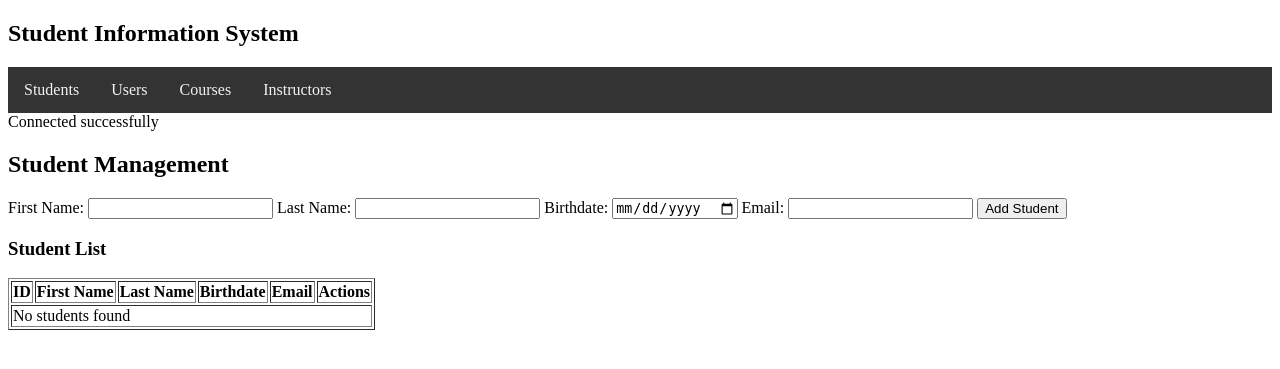
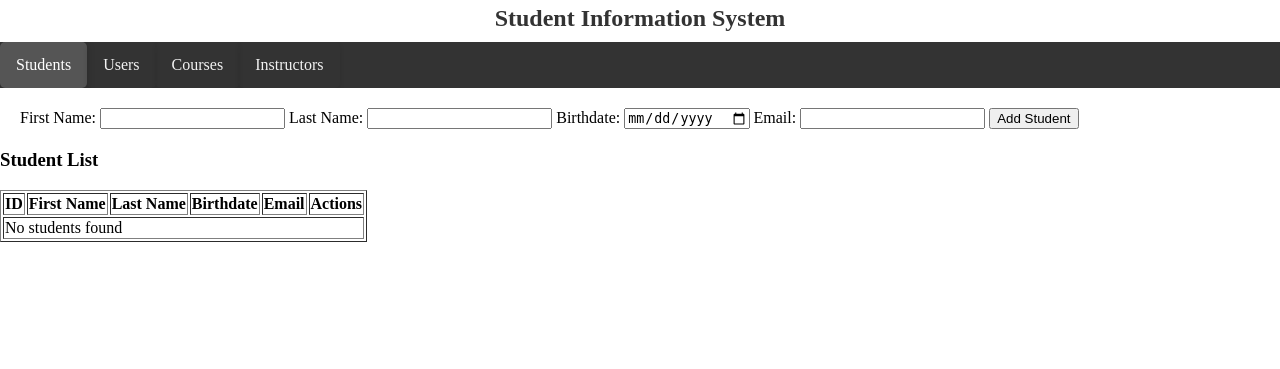
Before and after one commit to valenciakirst/CIT17, a PHP site: page /dashboard.php in a window 1280 px wide. Shown: the top 369 px of the page. Run offline with PHP 8.4, Linux system fonts and the light colour scheme; data that the repository does not hold is empty.

Commit message:
final project update 2

```diff
--- a/db.php
+++ b/db.php
@@ -9,7 +9,5 @@ $conn = new mysqli($servername, $username, $password, $dbname);
 
 if ($conn->connect_error) {
     die("Connection failed: " . $conn->connect_error);
-} else {
-    echo "Connected successfully";
 }
 ?>
--- a/instructor.php
+++ b/instructor.php
@@ -23,20 +23,18 @@ if ($_SERVER["REQUEST_METHOD"] == "POST" && isset($_POST["addInstructor"])) {
     $insertSql = "INSERT INTO Instructor (first_name, last_name, email) VALUES ('$newFirstName', '$newLastName', '$newEmail')";
     $conn->query($insertSql);
     header("Location: instructor.php");
-    exit();
 }
 
 
 if ($_SERVER["REQUEST_METHOD"] == "POST" && isset($_POST["updateInstructor"])) {
-    $instructorId = isset($_POST["instructorId"]) ? $_POST["instructorId"] : '';
-    $newFirstName = isset($_POST["newFirstName"]) ? $conn->real_escape_string($_POST["newFirstName"]) : '';
-    $newLastName = isset($_POST["newLastName"]) ? $conn->real_escape_string($_POST["newLastName"]) : '';
-    $newEmail = isset($_POST["newEmail"]) ? $conn->real_escape_string($_POST["newEmail"]) : '';
+    $instructorId = $_POST["instructorId"];
+    $newFirstName = $conn->real_escape_string($_POST["newFirstName"]);
+    $newLastName = $conn->real_escape_string($_POST["newLastName"]);
+    $newEmail = $conn->real_escape_string($_POST["newEmail"]);
 
     $updateSql = "UPDATE Instructor SET first_name='$newFirstName', last_name='$newLastName', email='$newEmail' WHERE instructor_id=$instructorId";
     $conn->query($updateSql);
     header("Location: instructor.php");
-    exit();
 }
 
 
--- a/students.php
+++ b/students.php
@@ -16,6 +16,7 @@ $result = $conn->query($sql);
 
 
 if ($_SERVER["REQUEST_METHOD"] == "POST" && isset($_POST["addStudent"])) {
+    echo "Reached addStudent block";
     $firstName = $_POST["firstName"];
     $lastName = $_POST["lastName"];
     $birthdate = $_POST["birthdate"];
@@ -62,7 +63,7 @@ $conn->close();
 </head>
 <body>
 
-<h2>Student Management</h2>
+
 
 
 <form method="post" action="<?php echo htmlspecialchars($_SERVER["PHP_SELF"]); ?>">
@@ -114,7 +115,7 @@ $conn->close();
 
 <?php
 if ($_SERVER["REQUEST_METHOD"] == "POST" && isset($_POST["updateStudent"])) {
-    $studentId = $__POST["studentId"];
+    $studentId = $_POST["studentId"];
     $sql = "SELECT * FROM Student WHERE student_id=$studentId";
     $result = $conn->query($sql);
 
--- a/styles.css
+++ b/styles.css
@@ -1,8 +1,26 @@
-/* ... (your existing styles) */
+
+body, h2, ul, li {
+    margin: 0;
+    padding: 0;
+}
+
+body{
+    font-family: 'Segoe UI'. Tahoma, Geneva, Verdana, sans-serif;
+}
+
+h2{
+    color: #333;
+    text-align: center;
+    padding: 5px;
+    margin-bottom: 5px;
+}
+
 
 .topnav {
     overflow: hidden;
     background-color: #333;
+    margin-bottom: 20px;
+    margin-top: 5px;
 }
 
 .topnav a {
@@ -12,6 +30,8 @@
     text-align: center;
     padding: 14px 16px;
     text-decoration: none;
+    transition: background-color 0.3s, color 0.3s;
+    border-radius: 5px;
 }
 
 .topnav a:hover {
@@ -23,4 +43,16 @@
     display: none;
 }
 
-/* ... (other styles) */
+.topnav a.active{
+    background-color: #555;
+    color: white;
+    box-shadow: 0px 2px 8px rgba(0, 0, 0, 0.2);
+}
+
+.topnav a:not(.active){
+    box-shadow: 0px 2px 5px rgba(0, 0, 0, 0.1);
+}
+
+form{
+    margin: 20px;
+}
```
